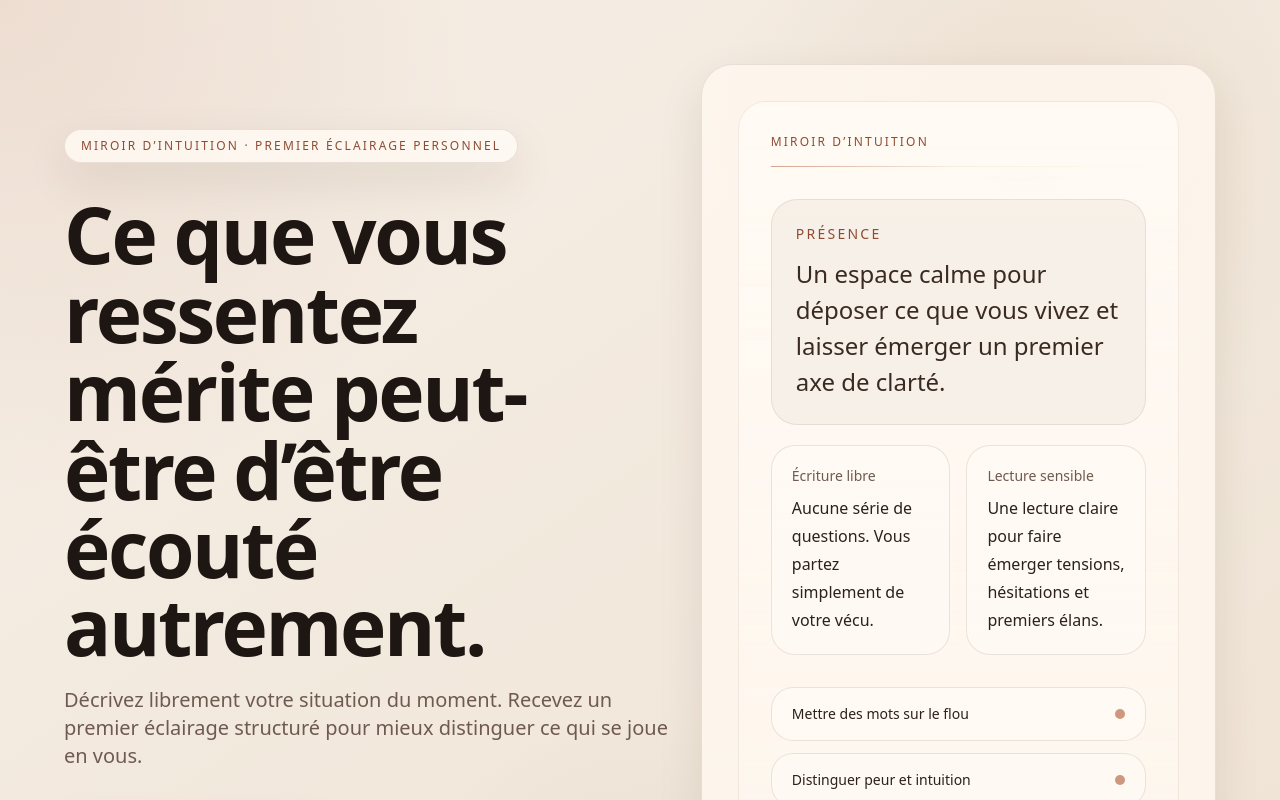
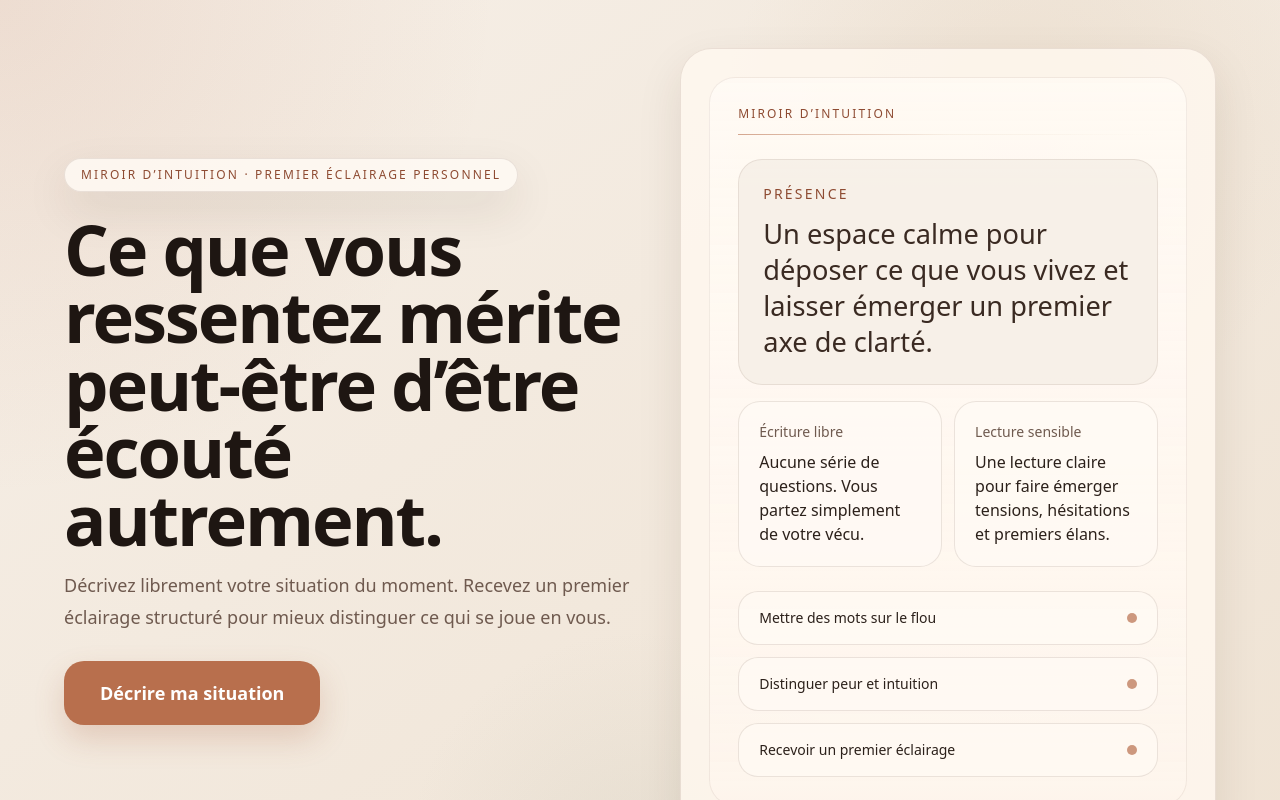
Before and after one commit to arnaudcrestey/parlez-moi-de-votre-situation, a Next.js app: page /start in a window 1280 px wide. Shown: the top 800 px of the page. Built offline with nearby package versions, Linux system fonts and the light colour scheme.

Commit message:
Update page.tsx

```diff
--- a/app/start/page.tsx
+++ b/app/start/page.tsx
@@ -8,29 +8,29 @@ const benefits = [
 
 export default function StartPage() {
   return (
-    <main className="relative isolate min-h-screen px-5 py-6 sm:px-8 lg:px-10">
-      <div className="mx-auto flex min-h-[calc(100vh-3rem)] max-w-6xl flex-col justify-between gap-10 lg:gap-14">
-        <section className="grid items-center gap-8 pt-6 lg:grid-cols-[1.08fr_0.92fr] lg:pt-10">
-          <div className="animate-reveal space-y-8">
-            <div className="inline-flex rounded-full border border-mirror-border bg-[rgba(255,250,244,0.82)] px-4 py-2 text-xs uppercase tracking-[0.18em] text-mirror-copper shadow-soft">
+    <main className="relative isolate min-h-screen px-4 py-5 sm:px-6 sm:py-6 lg:px-8 lg:py-8">
+      <div className="mx-auto flex min-h-[calc(100vh-2.5rem)] max-w-6xl flex-col justify-between gap-8 lg:gap-10">
+        <section className="grid items-center gap-6 pt-2 lg:grid-cols-[1.05fr_0.95fr] lg:pt-4">
+          <div className="animate-reveal space-y-6">
+            <div className="inline-flex rounded-full border border-mirror-border bg-[rgba(255,250,244,0.82)] px-4 py-2 text-[11px] uppercase tracking-[0.18em] text-mirror-copper shadow-soft sm:text-xs">
               Miroir d’Intuition · Premier éclairage personnel
             </div>
 
-            <div className="space-y-5">
-              <h1 className="max-w-3xl text-5xl font-semibold leading-[0.98] text-mirror-ink sm:text-6xl lg:text-[4.9rem]">
+            <div className="space-y-4">
+              <h1 className="max-w-3xl text-[3rem] font-semibold leading-[0.96] text-mirror-ink sm:text-[3.6rem] lg:text-[4.4rem]">
                 Ce que vous ressentez mérite peut-être d’être écouté autrement.
               </h1>
 
-              <p className="max-w-2xl text-lg leading-8 text-mirror-muted sm:text-xl">
+              <p className="max-w-2xl text-base leading-7 text-mirror-muted sm:text-lg sm:leading-8">
                 Décrivez librement votre situation du moment. Recevez un premier éclairage structuré pour
                 mieux distinguer ce qui se joue en vous.
               </p>
             </div>
 
-            <div className="pt-2">
+            <div className="pt-1">
               <Link
                 href="/analyse"
-                className="inline-flex min-h-[68px] items-center justify-center rounded-[22px] bg-mirror-terracotta px-10 text-lg font-semibold text-white shadow-[0_16px_34px_rgba(168,93,61,0.24)] transition hover:-translate-y-0.5 hover:shadow-[0_20px_40px_rgba(168,93,61,0.30)]"
+                className="inline-flex min-h-[60px] items-center justify-center rounded-[20px] bg-mirror-terracotta px-8 text-base font-semibold text-white shadow-[0_14px_30px_rgba(168,93,61,0.22)] transition hover:-translate-y-0.5 hover:shadow-[0_18px_36px_rgba(168,93,61,0.28)] sm:min-h-[64px] sm:px-9 sm:text-lg"
               >
                 Décrire ma situation
               </Link>
@@ -38,35 +38,37 @@ export default function StartPage() {
           </div>
 
           <div className="animate-reveal [animation-delay:120ms]">
-            <div className="mirror-shell min-h-[440px] p-7 sm:p-9">
-              <div className="flex h-full flex-col justify-between gap-8 rounded-[28px] border border-[rgba(90,60,40,0.08)] bg-[linear-gradient(180deg,rgba(255,250,244,0.88),rgba(255,246,238,0.58))] p-6 sm:p-8">
-                <div className="space-y-4">
-                  <p className="text-xs uppercase tracking-[0.18em] text-mirror-copper">
+            <div className="mirror-shell min-h-[380px] p-5 sm:min-h-[410px] sm:p-6 lg:min-h-[420px] lg:p-7">
+              <div className="flex h-full flex-col justify-between gap-6 rounded-[26px] border border-[rgba(90,60,40,0.08)] bg-[linear-gradient(180deg,rgba(255,250,244,0.88),rgba(255,246,238,0.58))] p-5 sm:p-6 lg:p-7">
+                <div className="space-y-3">
+                  <p className="text-[11px] uppercase tracking-[0.18em] text-mirror-copper sm:text-xs">
                     Miroir d’Intuition
                   </p>
                   <div className="h-px w-full bg-[linear-gradient(90deg,rgba(184,111,77,0.6),rgba(220,199,174,0.2),transparent)]" />
                 </div>
 
-                <div className="space-y-5">
-                  <div className="rounded-[26px] border border-[rgba(90,60,40,0.1)] bg-[rgba(246,239,231,0.85)] p-6">
-                    <p className="text-sm uppercase tracking-[0.16em] text-mirror-copper">Présence</p>
-                    <p className="mt-3 text-2xl font-medium leading-9 text-mirror-brown">
+                <div className="space-y-4">
+                  <div className="rounded-[24px] border border-[rgba(90,60,40,0.1)] bg-[rgba(246,239,231,0.85)] p-5 sm:p-6">
+                    <p className="text-xs uppercase tracking-[0.16em] text-mirror-copper sm:text-sm">
+                      Présence
+                    </p>
+                    <p className="mt-3 text-xl font-medium leading-8 text-mirror-brown sm:text-[1.7rem] sm:leading-9">
                       Un espace calme pour déposer ce que vous vivez et laisser émerger un premier axe de
                       clarté.
                     </p>
                   </div>
 
-                  <div className="grid gap-4 sm:grid-cols-2">
-                    <div className="rounded-[24px] border border-mirror-border bg-[rgba(255,250,244,0.9)] p-5">
+                  <div className="grid gap-3 sm:grid-cols-2">
+                    <div className="rounded-[22px] border border-mirror-border bg-[rgba(255,250,244,0.9)] p-4 sm:p-5">
                       <p className="text-sm text-mirror-muted">Écriture libre</p>
-                      <p className="mt-2 text-base font-medium leading-7 text-mirror-text">
+                      <p className="mt-2 text-[15px] font-medium leading-7 text-mirror-text sm:text-base">
                         Aucune série de questions. Vous partez simplement de votre vécu.
                       </p>
                     </div>
 
-                    <div className="rounded-[24px] border border-mirror-border bg-[rgba(255,250,244,0.82)] p-5">
+                    <div className="rounded-[22px] border border-mirror-border bg-[rgba(255,250,244,0.82)] p-4 sm:p-5">
                       <p className="text-sm text-mirror-muted">Lecture sensible</p>
-                      <p className="mt-2 text-base font-medium leading-7 text-mirror-text">
+                      <p className="mt-2 text-[15px] font-medium leading-7 text-mirror-text sm:text-base">
                         Une lecture claire pour faire émerger tensions, hésitations et premiers élans.
                       </p>
                     </div>
@@ -77,7 +79,7 @@ export default function StartPage() {
                   {benefits.map((benefit) => (
                     <div
                       key={benefit}
-                      className="flex items-center justify-between rounded-[22px] border border-mirror-border bg-[rgba(255,250,244,0.76)] px-5 py-4"
+                      className="flex items-center justify-between rounded-[20px] border border-mirror-border bg-[rgba(255,250,244,0.76)] px-4 py-3.5 sm:px-5 sm:py-4"
                     >
                       <span className="text-sm font-medium text-mirror-text">{benefit}</span>
                       <span className="h-2.5 w-2.5 rounded-full bg-mirror-terracotta/70" />
```
